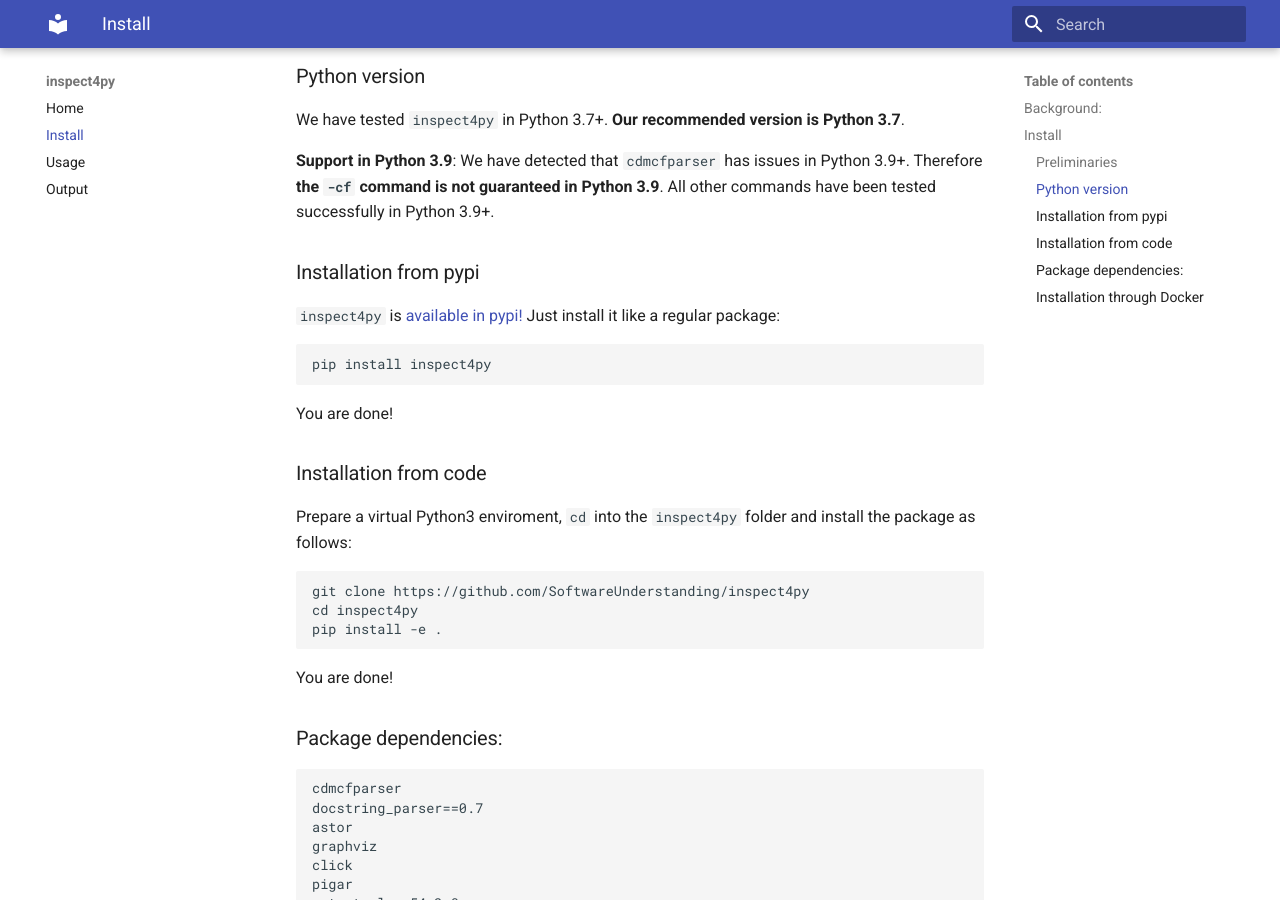
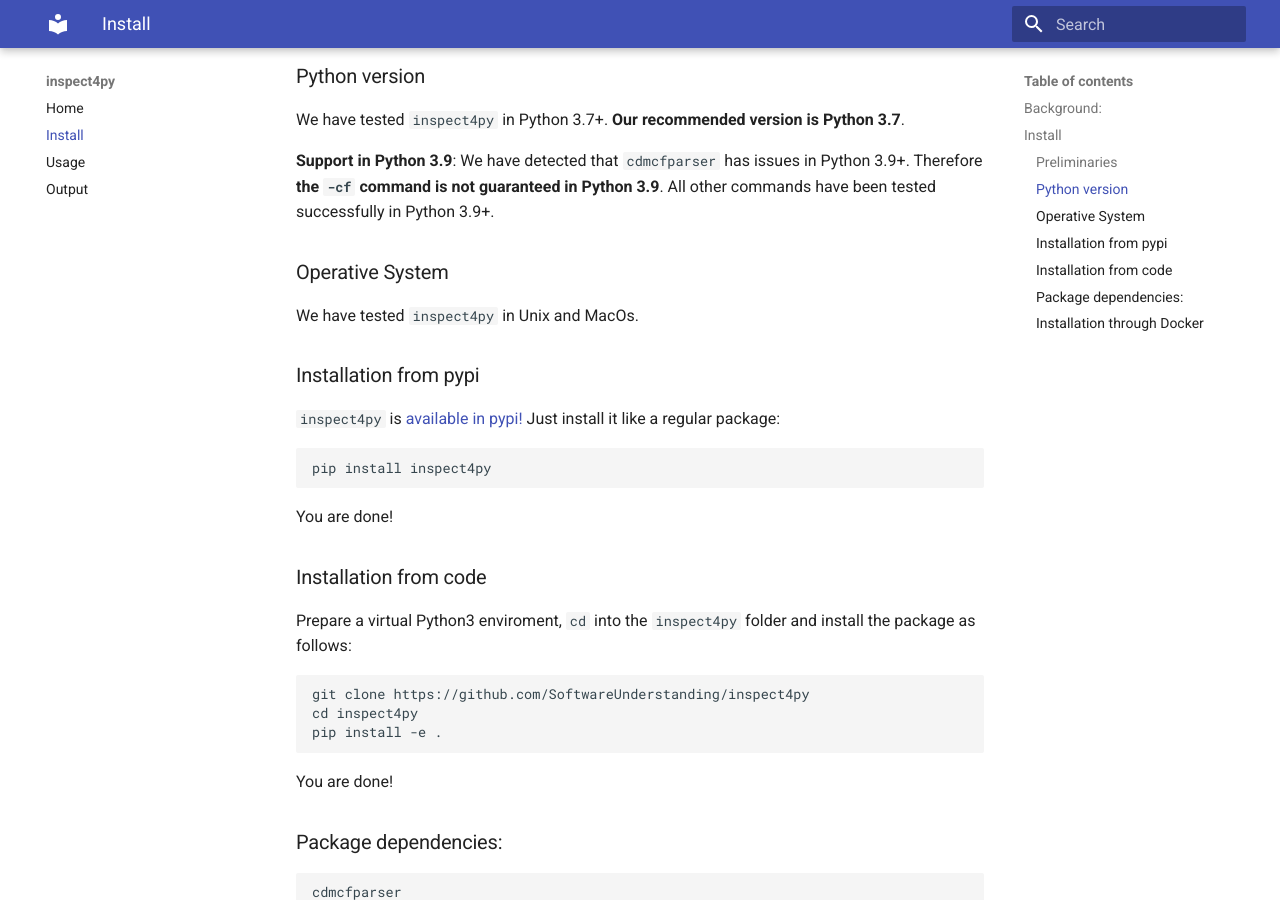
Before and after one commit to SoftwareUnderstanding/inspect4py, an MkDocs documentation site: the page built from docs/install.md, in a window 1280 px wide and 900 px high, scrolled down 995 px. Built offline with MkDocs 1.6.1 and Material for MkDocs 9.7.7, drawn with Linux system fonts in a browser that asks for light colours.

Commit message:
added a sentence about OS

```diff
--- a/docs/install.md
+++ b/docs/install.md
@@ -28,6 +28,9 @@ sudo apt-get install graphviz
 We have tested `inspect4py` in Python 3.7+. **Our recommended version is Python 3.7**.
 
 **Support in Python 3.9**: We have detected that `cdmcfparser` has issues in Python 3.9+. Therefore **the `-cf` command is not guaranteed in Python 3.9**. All other commands have been tested successfully in Python 3.9+.
+
+### Operative System
+We have tested `inspect4py` in Unix and MacOs.
 
 ### Installation from pypi
 `inspect4py` is [available in pypi!](https://pypi.org/project/inspect4py/) Just install it like a regular package:
```
Also changed, not shown: README.md (+3 -0 lines).
